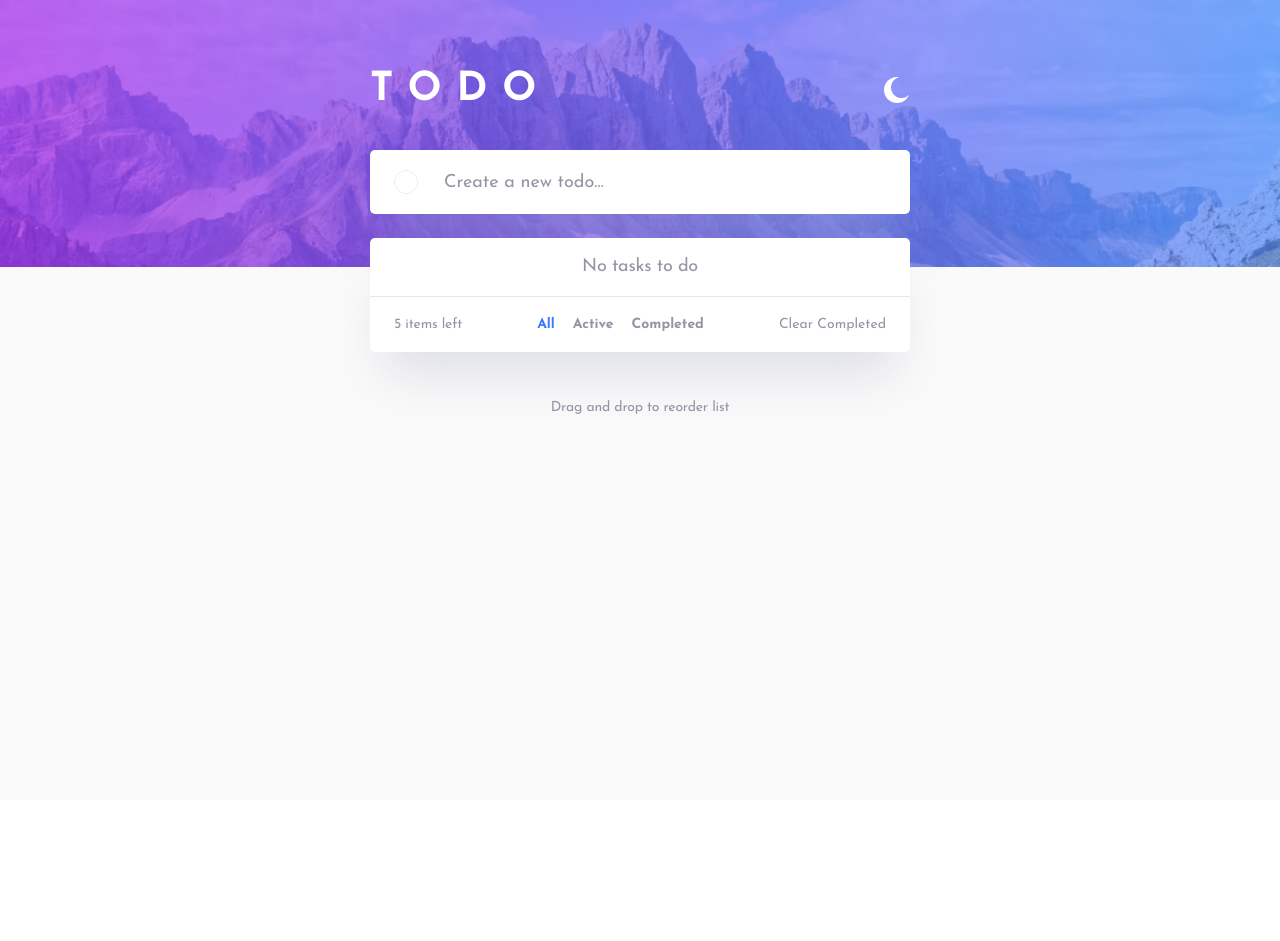
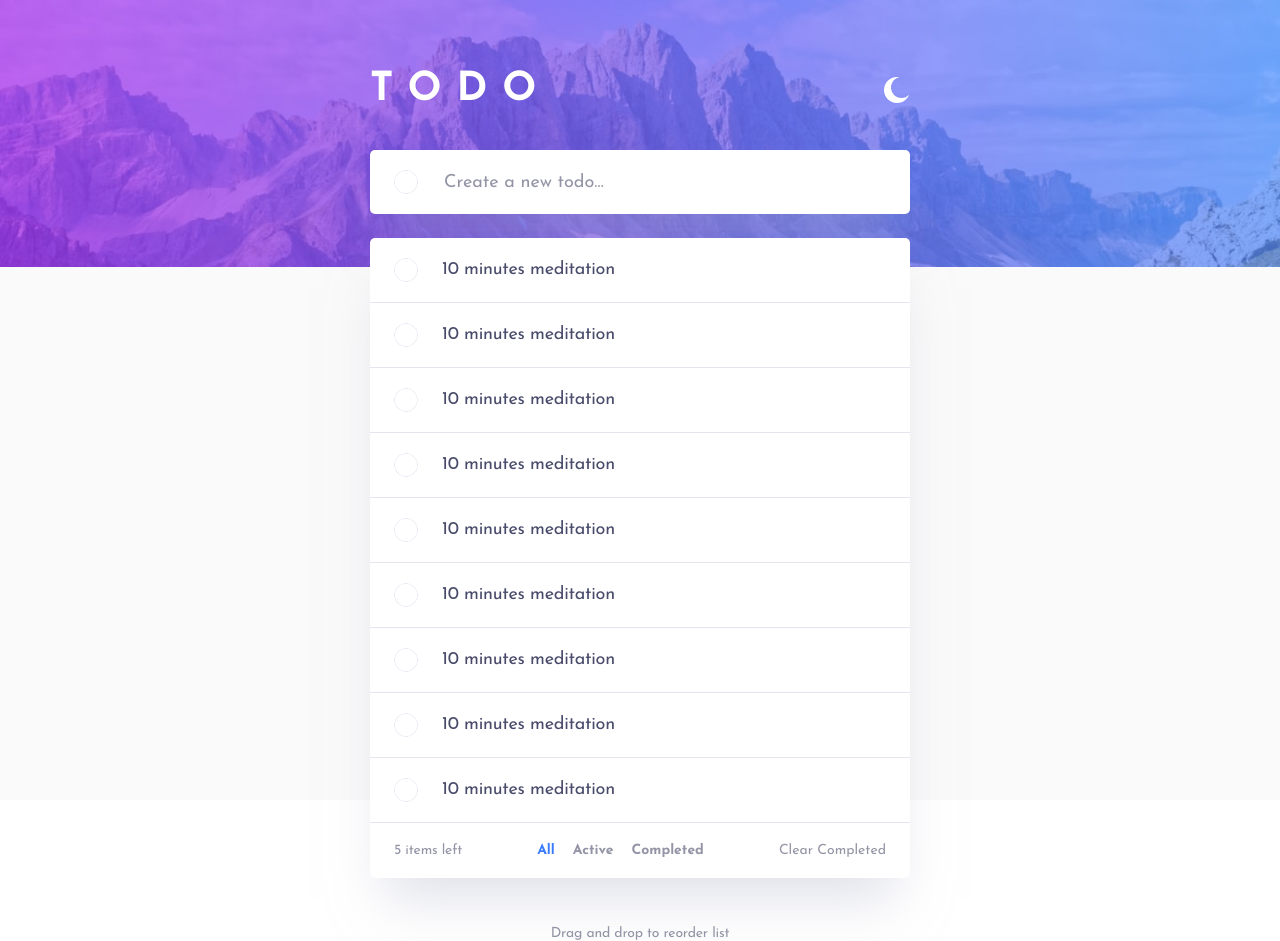
Before and after one commit to rmzvr/todo-app, a React (Create React App) app: page / in a window 1280 px wide. Before the commit the page ends 800 px from the top, so only its background shows below. Built offline with nearby package versions, Linux system fonts and the light colour scheme.

Commit message:
Created styles for task cross

```diff
--- a/src/components/Task.jsx
+++ b/src/components/Task.jsx
@@ -1,11 +1,21 @@
 import React from "react";
+import Button from "./UI/Button";
 import Checkbox from "./UI/Checkbox";
 
 function Task() {
   return (
-    <li className="task">
+    <li className="task" tabIndex="0">
       <Checkbox />
-      <span>10 minutes meditation</span>
+      <span className="tast__text">10 minutes meditation</span>
+      <Button className="task__cross" type="button">
+        <svg xmlns="http://www.w3.org/2000/svg" width="18" height="18">
+          <path
+            fill="#494C6B"
+            fillRule="evenodd"
+            d="M16.97 0l.708.707L9.546 8.84l8.132 8.132-.707.707-8.132-8.132-8.132 8.132L0 16.97l8.132-8.132L0 .707.707 0 8.84 8.132 16.971 0z"
+          />
+        </svg>
+      </Button>
     </li>
   );
 }
--- a/src/components/Tasks.jsx
+++ b/src/components/Tasks.jsx
@@ -7,8 +7,18 @@ function Tasks() {
     <section className="tasks">
       <main>
         <ul className="tasks__list">
-          {false ? (
-            <Task />
+          {true ? (
+            <>
+              <Task />
+              <Task />
+              <Task />
+              <Task />
+              <Task />
+              <Task />
+              <Task />
+              <Task />
+              <Task />
+            </>
           ) : (
             <li className="task task--empty">No tasks to do</li>
           )}
--- a/src/styles/css/index.css
+++ b/src/styles/css/index.css
@@ -605,15 +605,32 @@ html {
 .task > * + * {
   margin-left: 24px;
 }
-.task.completed span {
+.task.completed .tast__text {
   text-decoration: line-through;
   color: var(--clr-text-strikethrough);
+}
+.task:hover .task__cross {
+  opacity: 1;
+}
+.task:focus {
+  outline: 1px auto;
 }
 
 .task--empty {
   display: flex;
   justify-content: center;
   color: var(--clr-action-text);
+}
+
+.task__cross {
+  opacity: 0;
+  margin-left: auto;
+}
+.task__cross:hover, .task__cross:focus {
+  opacity: 1;
+}
+.task__cross:hover path, .task__cross:focus path {
+  fill: var(--clr-action-hover);
 }
 
 .button:hover, .button:focus {
```
Also changed, not shown: src/styles/sass/components/_task.scss (+30 -3 lines), public/images/icon-cross.svg (deleted).
